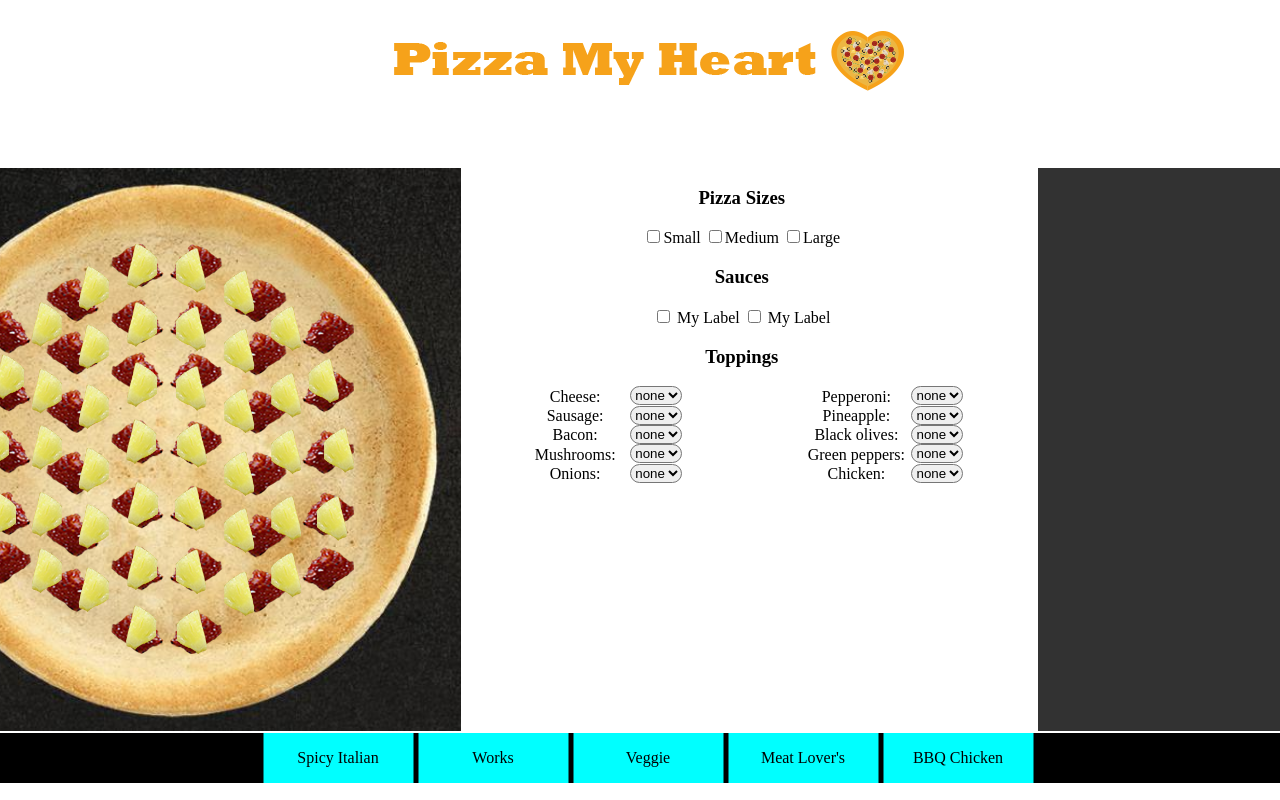
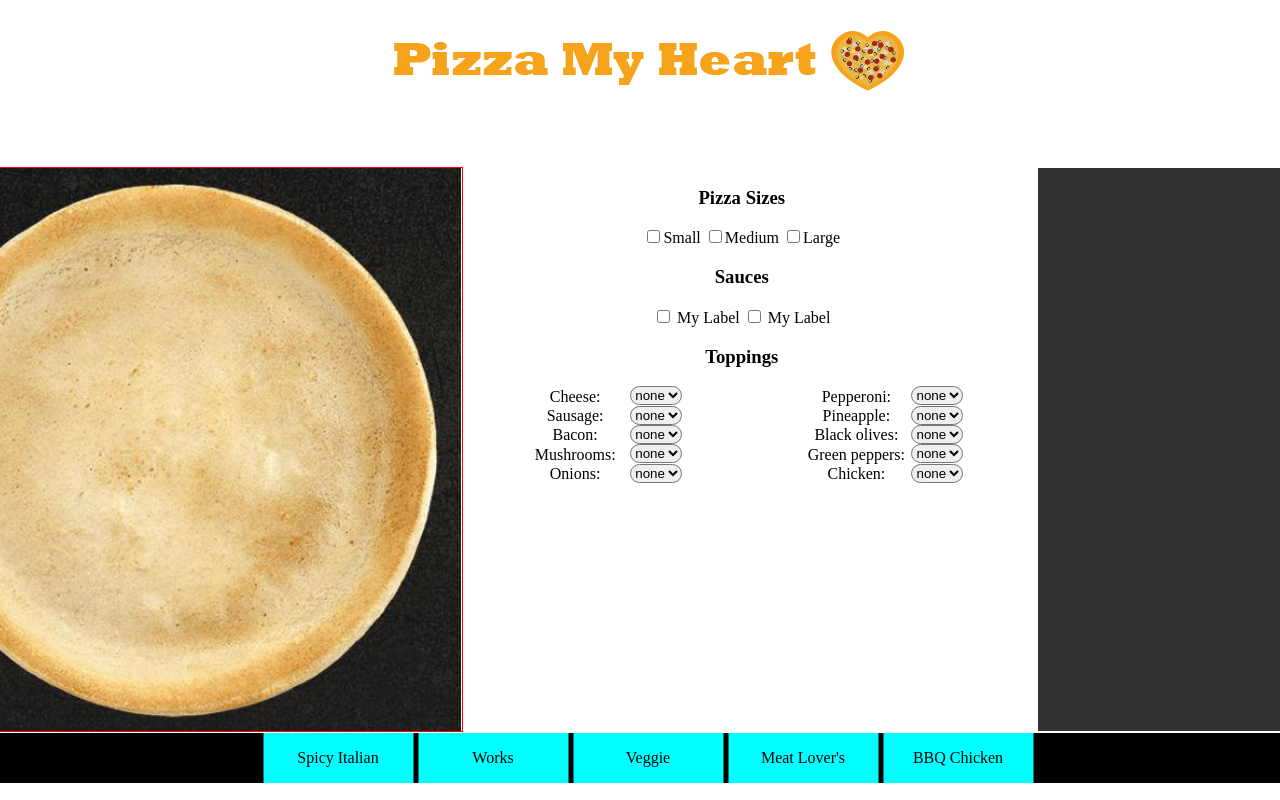
Before and after one commit to Tenurian/Another-Order-of-Pizza, a plain HTML site: page creation.html in a window 1280 px wide. Shown: the top 800 px of the page. Drawn offline with nearby package versions, Linux system fonts and the light colour scheme.

Commit message:
Signed-off-by: Thomas Feuerborn <Thomas Feuerborn>

```diff
--- a/creation.html
+++ b/creation.html
@@ -17,8 +17,12 @@
 
         <div id="creation" class="focus">
             <div id="pizza">
+<!--
                 <div id="toppingDIv">
                 </div>
+-->
+
+                <canvas id="myCanvas">YOUR BROWSER DOES NOT SUPPORT HTML5 CANVAS</canvas>
             </div>
 
 
```
